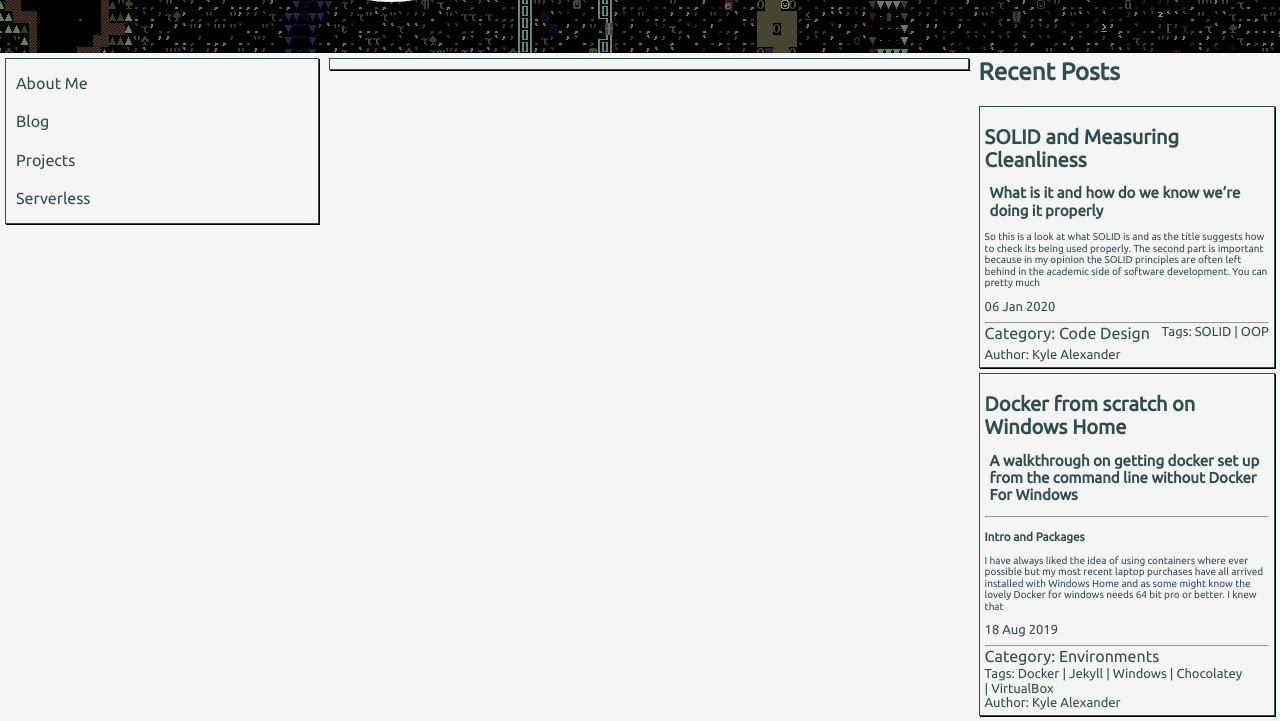
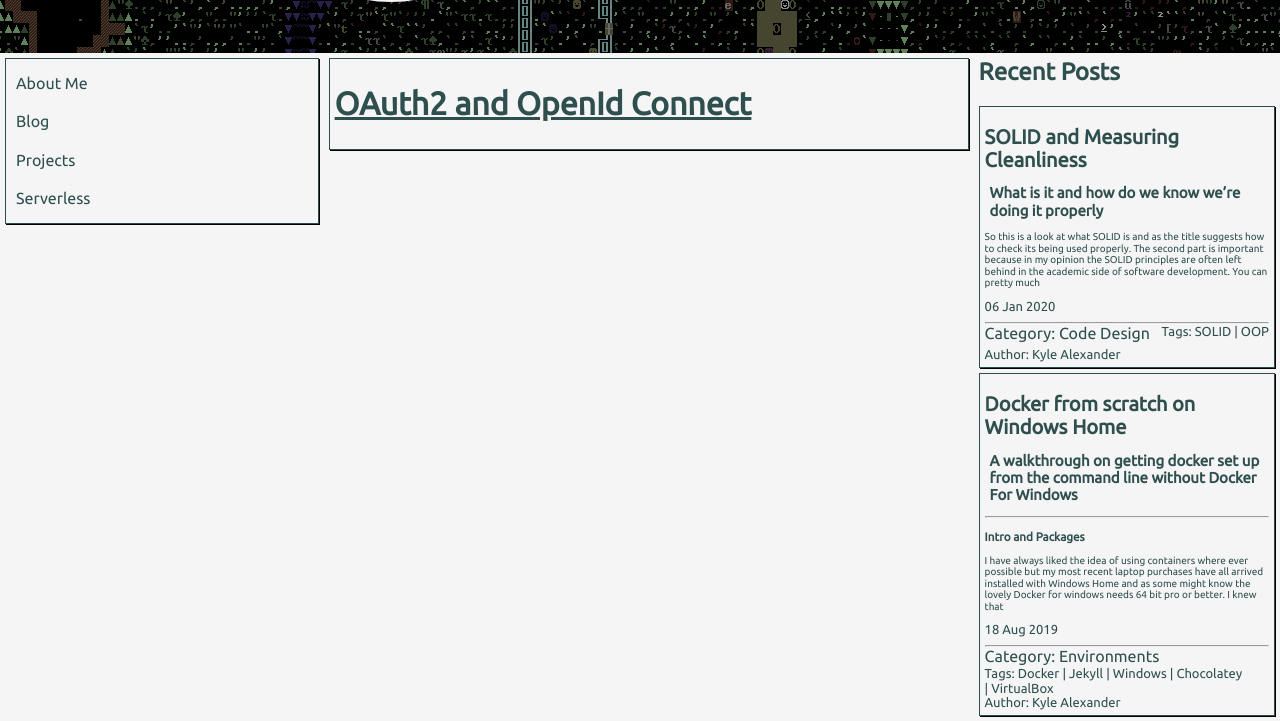
Before and after one commit to Mcphylus12/mcphylus12.github.io, a Jekyll site: the page built from _posts/2020-01-08-OpenID.md, in a window 1280 px wide, cut to the strip 307-1028 px from the top of the page. Built offline with Jekyll 4.4.1, drawn with Linux system fonts in a browser that asks for light colours.

Commit message:
Added title

```diff
--- a/_posts/2020-01-08-OpenID.md
+++ b/_posts/2020-01-08-OpenID.md
@@ -13,4 +13,5 @@ permalink: /draft/
 excerpt_separator: <!--more-->
 ---
 
+# OAuth2 and OpenId Connect
 <!--more-->
```
